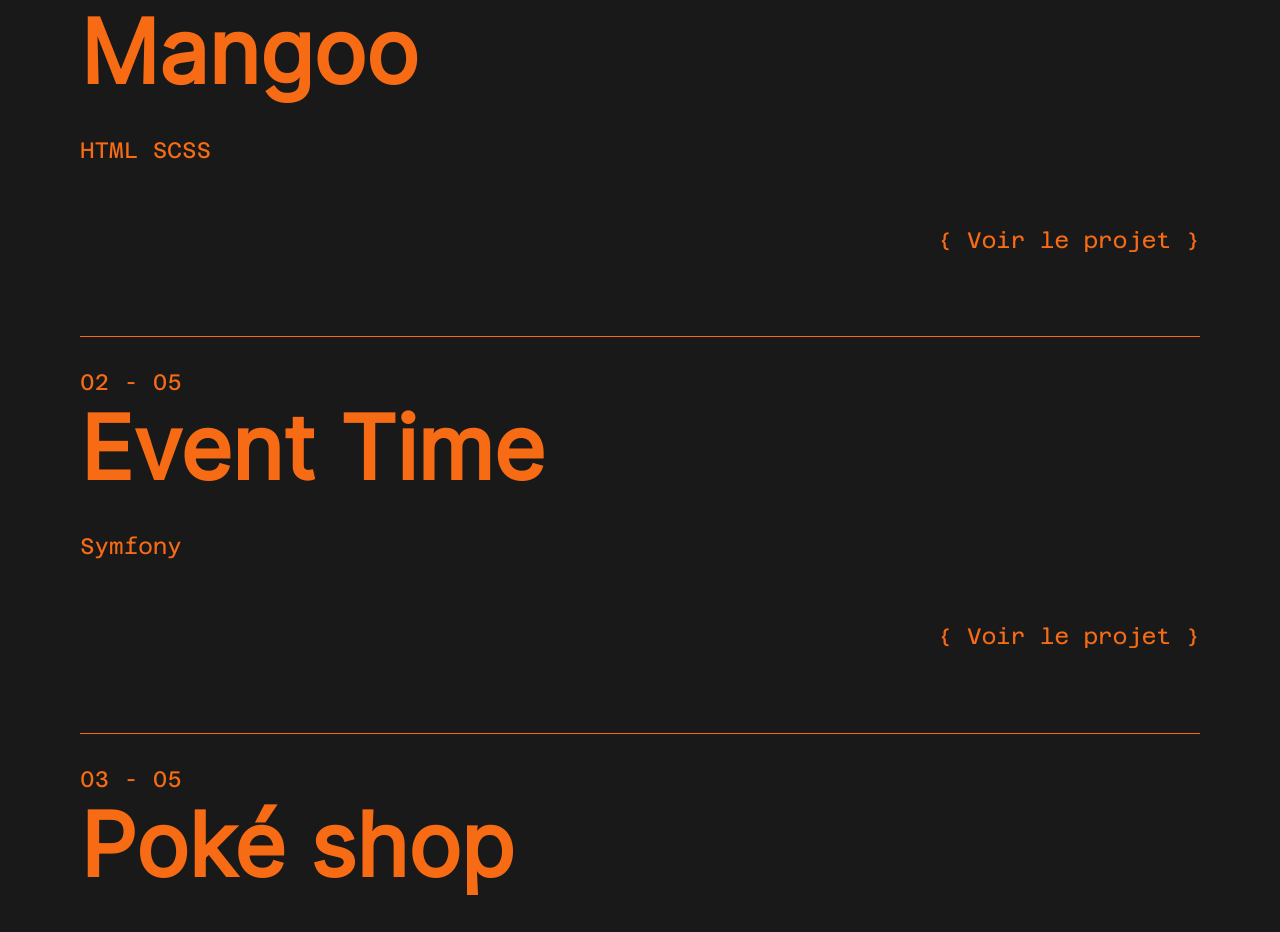
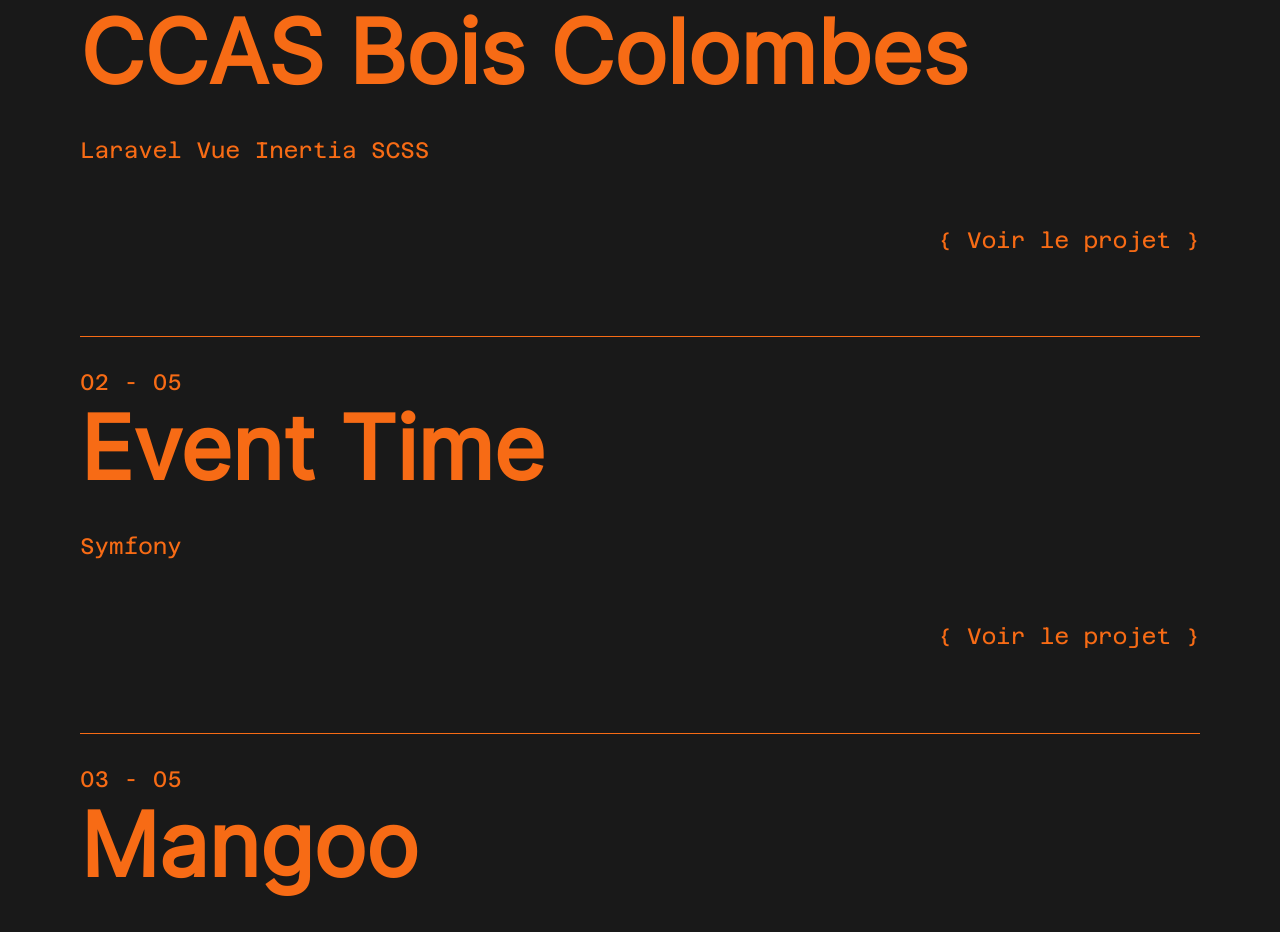
Before and after one commit to DimitriZindovic/Portfolio, a Vue app: page / in a window 1280 px wide. Shown: the part 1940-2872 px from the top of the page. Built offline with nearby package versions, Linux system fonts and the light colour scheme; a web font is replaced by a local one.

Commit message:
:sparkles: ADD new project

```diff
--- a/src/components/Projects.vue
+++ b/src/components/Projects.vue
@@ -28,9 +28,9 @@
       projects: [
         {
           number: "01 - 05",
-          name: "Mangoo",
-          technologies: "HTML SCSS",
-          link: "https://github.com/DimitriZindovic/Mangoo",
+          name: "CCAS Bois Colombes",
+          technologies: "Laravel Vue Inertia SCSS",
+          link: "https://github.com/DimitriZindovic/CCAS_Bois_Colombes",
         },
         {
           number: "02 - 05",
@@ -40,9 +40,9 @@
         },
         {
           number: "03 - 05",
-          name: "Poké shop",
-          technologies: "JavaScript",
-          link: "https://github.com/DimitriZindovic/Poke-shop",
+          name: "Mangoo",
+          technologies: "HTML SCSS",
+          link: "https://github.com/DimitriZindovic/Mangoo",
         },
         {
           number: "04 - 05",
```
Also changed, not shown: 1 other file (tests, documents, lock files or other folders).
